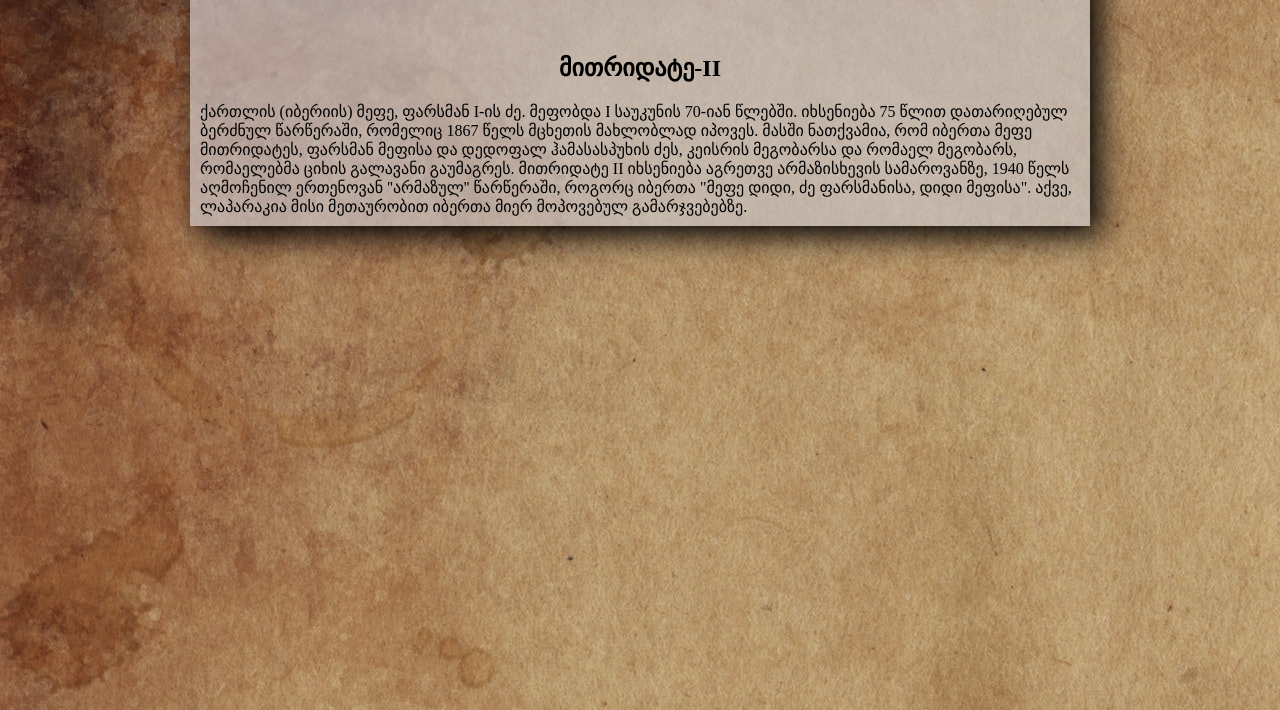
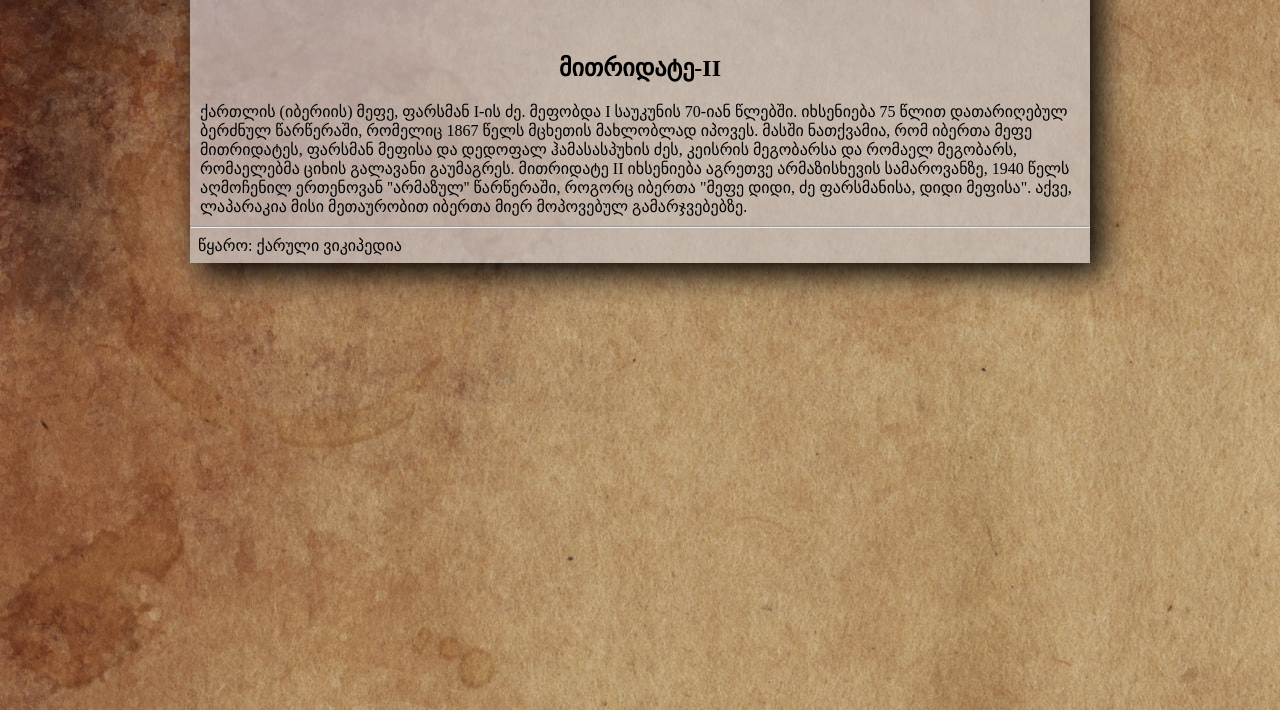
Before and after one commit to irakli2003/kingsofgeorgia, a plain HTML site: page მითრიდატე-II.html in a window 1280 px wide. Shown: the part 208-918 px from the top of the page. Drawn offline with Linux system fonts and the light colour scheme.

Commit message:
Add files via upload
upload მითრიდატე II

```diff
--- a/მითრიდატე-II.html
+++ b/მითრიდატე-II.html
@@ -112,7 +112,7 @@
     <br><br><br><br><br><br>
     <div class="content">
     <h2 align="center">მითრიდატე-II</h2>
-        <p>ქართლის (იბერიის) მეფე, ფარსმან I-ის ძე. მეფობდა I საუკუნის 70-იან წლებში. იხსენიება 75 წლით დათარიღებულ ბერძნულ წარწერაში, რომელიც 1867 წელს მცხეთის მახლობლად იპოვეს. მასში ნათქვამია, რომ იბერთა მეფე მითრიდატეს, ფარსმან მეფისა და დედოფალ ჰამასასპუხის ძეს, კეისრის მეგობარსა და რომაელ მეგობარს, რომაელებმა ციხის გალავანი გაუმაგრეს. მითრიდატე II იხსენიება აგრეთვე არმაზისხევის სამაროვანზე, 1940 წელს აღმოჩენილ ერთენოვან ''არმაზულ'' წარწერაში, როგორც იბერთა "მეფე დიდი, ძე ფარსმანისა, დიდი მეფისა". აქვე, ლაპარაკია მისი მეთაურობით იბერთა მიერ მოპოვებულ გამარჯვებებზე.<br> </p>
+        <p>ქართლის (იბერიის) მეფე, ფარსმან I-ის ძე. მეფობდა I საუკუნის 70-იან წლებში. იხსენიება 75 წლით დათარიღებულ ბერძნულ წარწერაში, რომელიც 1867 წელს მცხეთის მახლობლად იპოვეს. მასში ნათქვამია, რომ იბერთა მეფე მითრიდატეს, ფარსმან მეფისა და დედოფალ ჰამასასპუხის ძეს, კეისრის მეგობარსა და რომაელ მეგობარს, რომაელებმა ციხის გალავანი გაუმაგრეს. მითრიდატე II იხსენიება აგრეთვე არმაზისხევის სამაროვანზე, 1940 წელს აღმოჩენილ ერთენოვან ''არმაზულ'' წარწერაში, როგორც იბერთა "მეფე დიდი, ძე ფარსმანისა, დიდი მეფისა". აქვე, ლაპარაკია მისი მეთაურობით იბერთა მიერ მოპოვებულ გამარჯვებებზე.<br> </p>  <hr>    <p style="padding: 8px;">წყარო: ქარული ვიკიპედია</p>
     </div>
 </body>
 </html>
```
